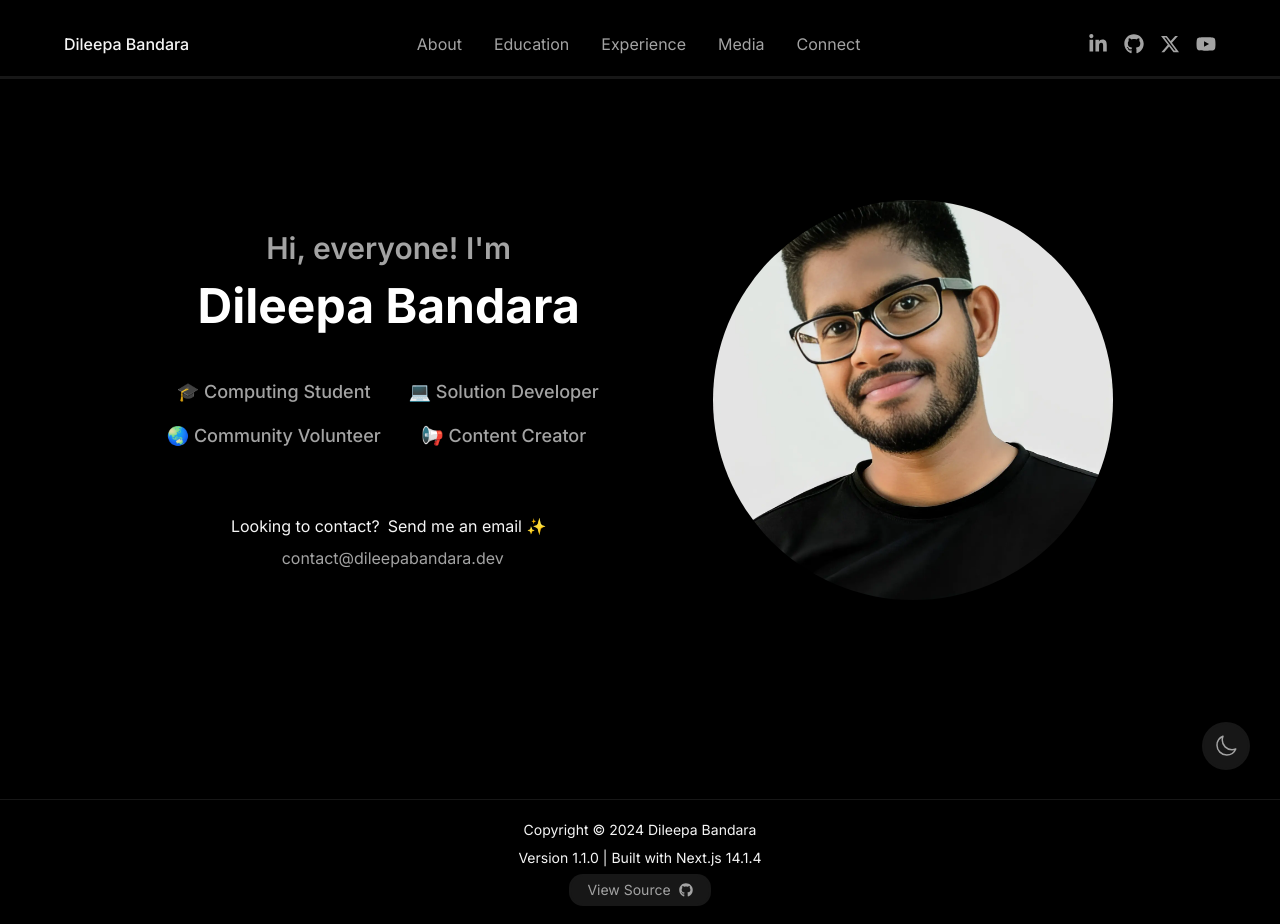
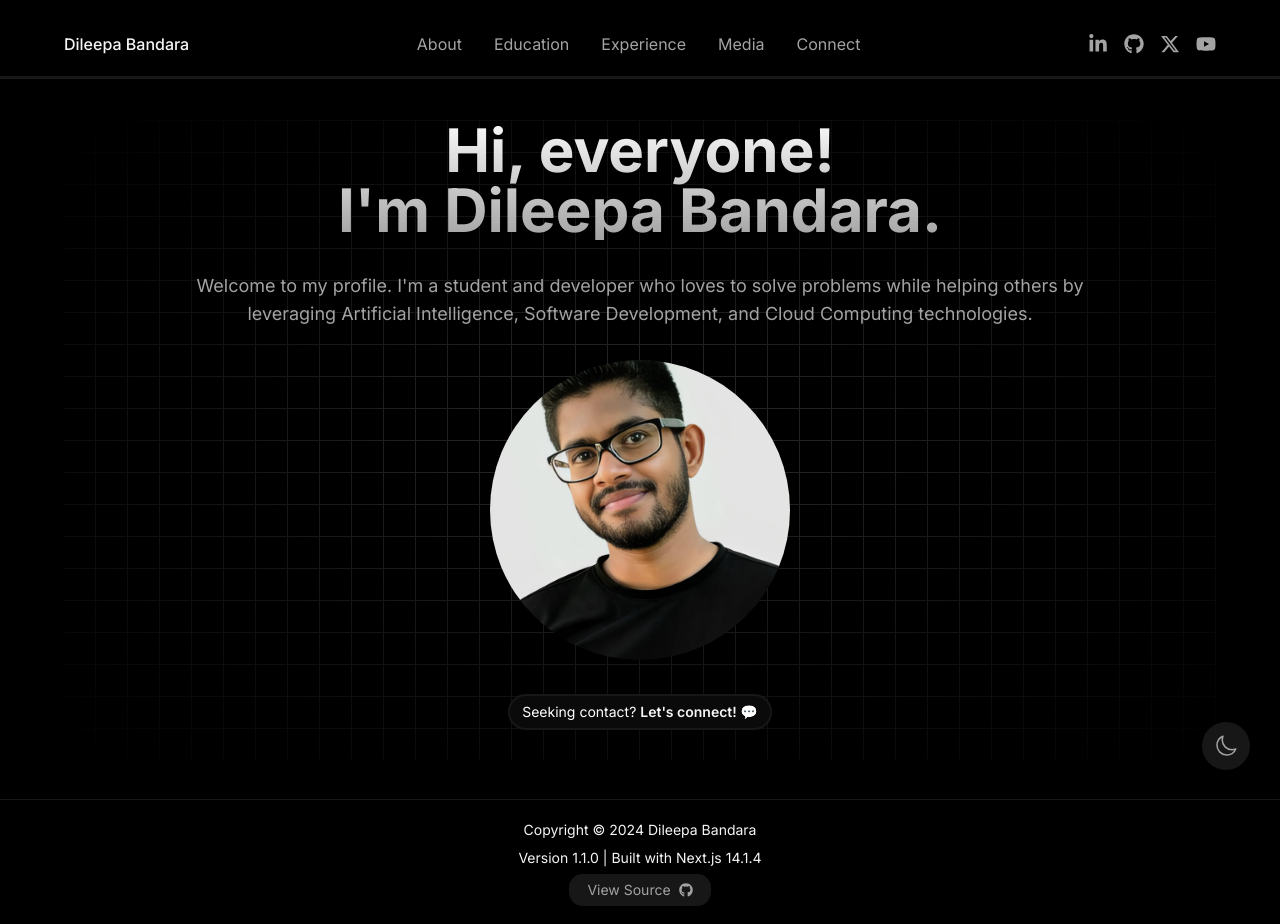
Before and after one commit to dileepadev/dileepa.dev, a Next.js app: page / in a window 1280 px wide. Built offline with nearby package versions, Linux system fonts and the light colour scheme.

Commit message:
feat: Update home page

```diff
--- a/package.json
+++ b/package.json
@@ -10,13 +10,16 @@
   },
   "dependencies": {
     "@vercel/analytics": "^1.2.2",
+    "clsx": "^2.1.0",
+    "mini-svg-data-uri": "^1.4.4",
     "next": "14.1.4",
     "next-themes": "^0.3.0",
     "react": "^18",
     "react-dom": "^18",
     "react-icons": "^5.0.1",
     "react-toastify": "^10.0.5",
-    "resend": "^3.2.0"
+    "resend": "^3.2.0",
+    "tailwind-merge": "^2.2.2"
   },
   "devDependencies": {
     "@types/node": "^20",
--- a/src/app/globals.css
+++ b/src/app/globals.css
@@ -14,6 +14,14 @@
 
 .textSecondaryTheme {
   @apply text-neutral-500 dark:text-neutral-400;
+}
+
+.textTertiaryTheme {
+  @apply text-neutral-700 dark:text-neutral-400;
+}
+
+.textGradientTheme {
+  @apply from-neutral-800 to-neutral-600 dark:from-neutral-50 dark:to-neutral-400;
 }
 
 .textButtonTheme {
--- a/src/app/page.tsx
+++ b/src/app/page.tsx
@@ -1,54 +1,13 @@
 import Image from "next/image";
-import Link from "next/link";
-import SiteInfo from "@/config/siteInfo";
 import profilePicture from "../../public/profile.webp";
 
-const Title = () => {
-  return (
-    <div className="flex flex-col items-center justify-center">
-      <p className="text-2xl md:text-3xl mb-4 font-semibold text-center textSecondaryTheme">
-        Hi, everyone! I&apos;m
-      </p>
-      <p className="text-4xl md:text-5xl font-bold text-center">
-        Dileepa Bandara
-      </p>
-      <div className="grid xs:grid-cols-1 md:grid-cols-2 gap-2 md:gap-4 pt-8 md:pt-12">
-        <p className="text-center text-md md:text-lg font-medium textSecondaryTheme">
-          🎓 Computing Student
-        </p>
-        <p className="text-center text-md md:text-lg font-medium textSecondaryTheme">
-          💻 Solution Developer
-        </p>
-        <p className="text-center text-md md:text-lg font-medium textSecondaryTheme">
-          🌏 Community Volunteer
-        </p>
-        <p className="text-center text-md md:text-lg font-medium textSecondaryTheme">
-          📢 Content Creator
-        </p>
-      </div>
-      <div className="flex flex-col items-center justify-center pt-10 md:pt-16">
-        <div className="flex md:flex-row xs:flex-col gap-2">
-          <p className="text-center textTheme">Looking to contact?</p>
-          <p className="text-center textTheme">Send me an email ✨ </p>
-        </div>
-        <Link
-          href={`mailto:${SiteInfo.email}`}
-          className="pt-2 text-wd textButtonTheme transitionButtonTheme"
-        >
-          <span className="ml-2">{SiteInfo.email}</span>
-        </Link>
-      </div>
-    </div>
-  );
-};
-
 const ProfilePicture = ({ isMobile }: { isMobile: boolean }) => {
-  const imageWidth = isMobile ? 250 : 400;
-  const imageHeight = isMobile ? 250 : 400;
+  const imageWidth = isMobile ? 200 : 300;
+  const imageHeight = isMobile ? 200 : 300;
   const imageViewType = isMobile ? "md:hidden md-10 mb-10" : "hidden md:block";
   return (
     <div
-      className={`flex flex-col items-center justify-center ${imageViewType}`}
+      className={`pt-8 flex flex-col items-center justify-center ${imageViewType}`}
     >
       <Image
         src={profilePicture}
@@ -67,11 +26,28 @@ const ProfilePicture = ({ isMobile }: { isMobile: boolean }) => {
 
 export default function Home() {
   return (
-    <div className="pt-5 md:pt-20 pb-5 md:pb-40">
-      <ProfilePicture isMobile={true} />
-      <div className="flex flex-row items-center justify-evenly ">
-        <Title />
+    <div className="md:h-[40rem] h-[38rem] w-full bodyTheme  dark:bg-grid-white/[0.16] bg-grid-black/[0.18] relative flex items-start justify-center">
+      <div className="absolute pointer-events-none inset-0 flex items-center justify-center bodyTheme [mask-image:radial-gradient(ellipse_at_center,transparent_5%,black)]"></div>
+      <div className="flex flex-col items-center justify-evenly relative">
+        <h1 className="text-3xl md:text-6xl font-bold text-center bg-clip-text text-transparent bg-gradient-to-b textGradientTheme bg-opacity-50">
+          Hi, everyone!
+          <br />
+          I&apos;m Dileepa Bandara.
+        </h1>
+        <p className="mt-8 font-normal text-base md:text-lg textTertiaryTheme max-w-4xl text-center mx-auto px-4 md:px-0">
+          Welcome to my profile. I&apos;m a student and developer who loves to
+          solve problems while helping others by leveraging Artificial
+          Intelligence, Software Development, and Cloud Computing technologies.
+        </p>
         <ProfilePicture isMobile={false} />
+        <ProfilePicture isMobile={true} />
+        <div className="relative rounded-full md:mt-9 -mt-1.5 px-3 py-1 text-sm leading-6 cardDarkerButtonTheme">
+          Seeking contact?{" "}
+          <a href="/connect" className="font-semibold textTheme">
+            <span className="absolute inset-0" aria-hidden="true" />
+            Let&apos;s connect! 💬<span aria-hidden="true"></span>
+          </a>
+        </div>
       </div>
     </div>
   );
--- /dev/null
+++ b/src/utils/cn.ts
@@ -0,0 +1,6 @@
+import { ClassValue, clsx } from "clsx";
+import { twMerge } from "tailwind-merge";
+
+export function cn(...inputs: ClassValue[]) {
+  return twMerge(clsx(inputs));
+}
--- a/tailwind.config.ts
+++ b/tailwind.config.ts
@@ -1,4 +1,9 @@
 import type { Config } from "tailwindcss";
+
+const svgToDataUri = require("mini-svg-data-uri");
+const {
+  default: flattenColorPalette,
+} = require("tailwindcss/lib/util/flattenColorPalette");
 
 const config: Config = {
   content: [
@@ -19,6 +24,29 @@ const config: Config = {
       },
     },
   },
-  plugins: [],
+  plugins: [
+    function ({ matchUtilities, theme }: any) {
+      matchUtilities(
+        {
+          "bg-grid": (value: any) => ({
+            backgroundImage: `url("${svgToDataUri(
+              `<svg xmlns="http://www.w3.org/2000/svg" viewBox="0 0 32 32" width="32" height="32" fill="none" stroke="${value}"><path d="M0 .5H31.5V32"/></svg>`
+            )}")`,
+          }),
+          "bg-grid-small": (value: any) => ({
+            backgroundImage: `url("${svgToDataUri(
+              `<svg xmlns="http://www.w3.org/2000/svg" viewBox="0 0 32 32" width="8" height="8" fill="none" stroke="${value}"><path d="M0 .5H31.5V32"/></svg>`
+            )}")`,
+          }),
+          "bg-dot": (value: any) => ({
+            backgroundImage: `url("${svgToDataUri(
+              `<svg xmlns="http://www.w3.org/2000/svg" viewBox="0 0 32 32" width="16" height="16" fill="none"><circle fill="${value}" id="pattern-circle" cx="10" cy="10" r="1.6257413380501518"></circle></svg>`
+            )}")`,
+          }),
+        },
+        { values: flattenColorPalette(theme("backgroundColor")), type: "color" }
+      );
+    },
+  ],
 };
 export default config;
```
Also changed, not shown: 1 other file (tests, documents, lock files or other folders).
